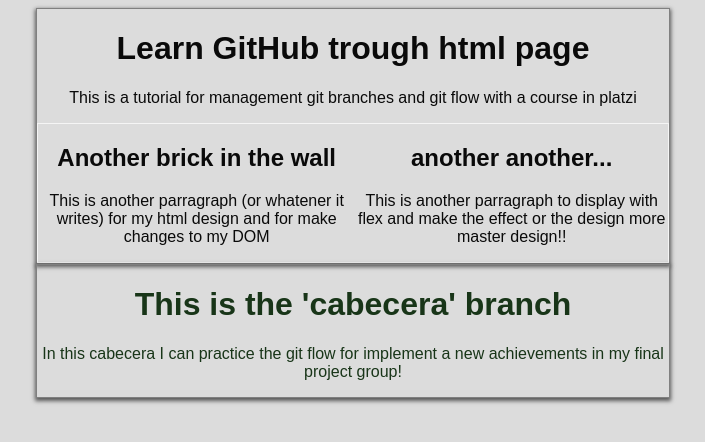
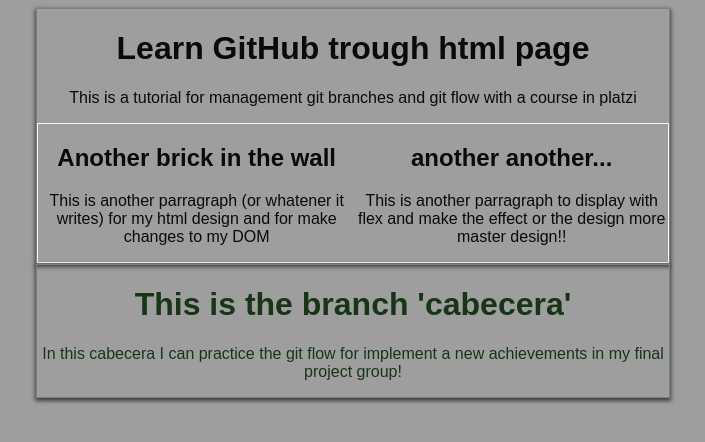
Before and after one commit to juan-alvarz/learn-git-flow, a plain HTML site: page index.html in a window 1280 px wide. Shown: the whole page, without its empty margins (287-992 px from the left). Drawn offline with Linux system fonts and the light colour scheme.

Commit message:
Modified cabecera and background color

```diff
--- a/index.html
+++ b/index.html
@@ -32,7 +32,7 @@
       </section>
     </div>
     <div class="container cabecera">
-      <h1>This is the 'cabecera' branch</h1>
+      <h1>This is the branch 'cabecera'</h1>
       <p>
         In this cabecera I can practice the git flow for implement a new
         achievements in my final project group!
--- a/styles.css
+++ b/styles.css
@@ -1,5 +1,5 @@
 body {
-    background-color: gainsboro;
+    background-color: rgb(158, 158, 158);
     font-family: Arial, Helvetica, sans-serif;
     color: rgb(10, 10, 10);
     text-align: center;
```
